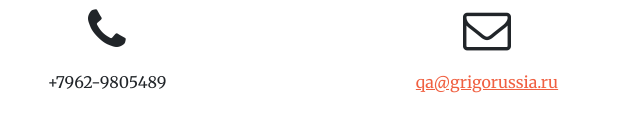
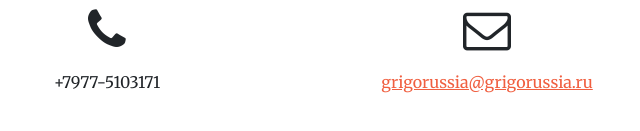
Before and after one commit to Grigorussia/grigorussia.github.io, a plain HTML site: page index.html in a window 1280 px wide. Shown: the part 283-414 px from the top of the page, without its empty margins (343-983 px from the left). Drawn offline with nearby package versions, Linux system fonts and the light colour scheme; some packages are replaced by stand-ins of ours; a script that the page names is missing.

Commit message:
Update index.html

```diff
--- a/index.html
+++ b/index.html
@@ -32,10 +32,10 @@
             </div>
             <div class="row">
                 <div class="col-lg-4 text-center ms-auto"><i class="fa fa-phone fa-3x mb-3 sr-contact" data-aos="zoom-in" data-aos-duration="300" data-aos-once="true"></i>
-                    <p>+7962-9805489</p>
+                    <p>+7977-5103171</p>
                 </div>
                 <div class="col-lg-4 text-center me-auto"><i class="fa fa-envelope-o fa-3x mb-3 sr-contact" data-aos="zoom-in" data-aos-duration="300" data-aos-delay="300" data-aos-once="true"></i>
-                    <p><a href="mailto:your-email@your-domain.com">qa@grigorussia.ru</a></p>
+                    <p><a href="mailto:your-email@your-domain.com">grigorussia@grigorussia.ru</a></p>
                 </div>
             </div>
         </div>
```
